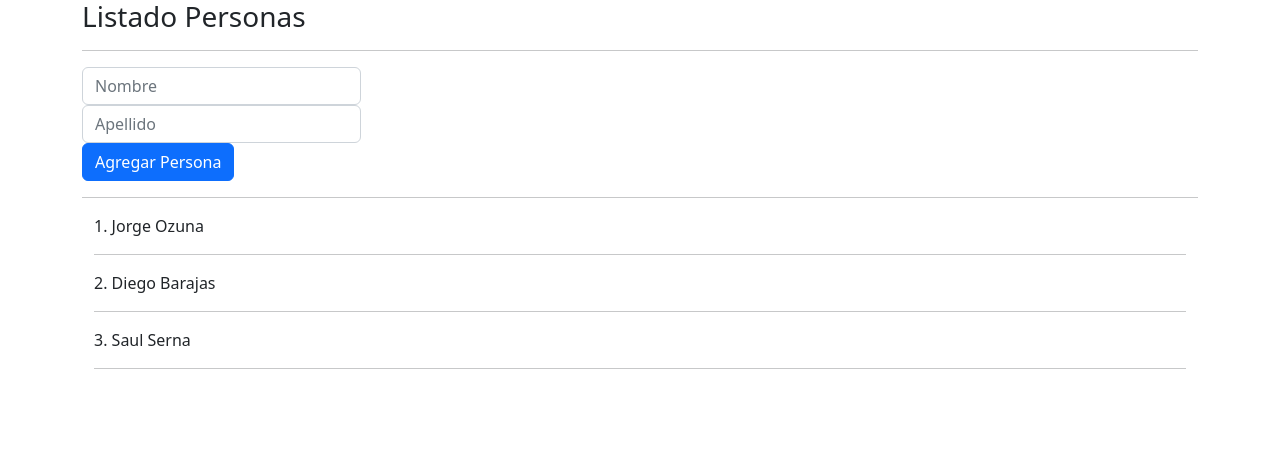
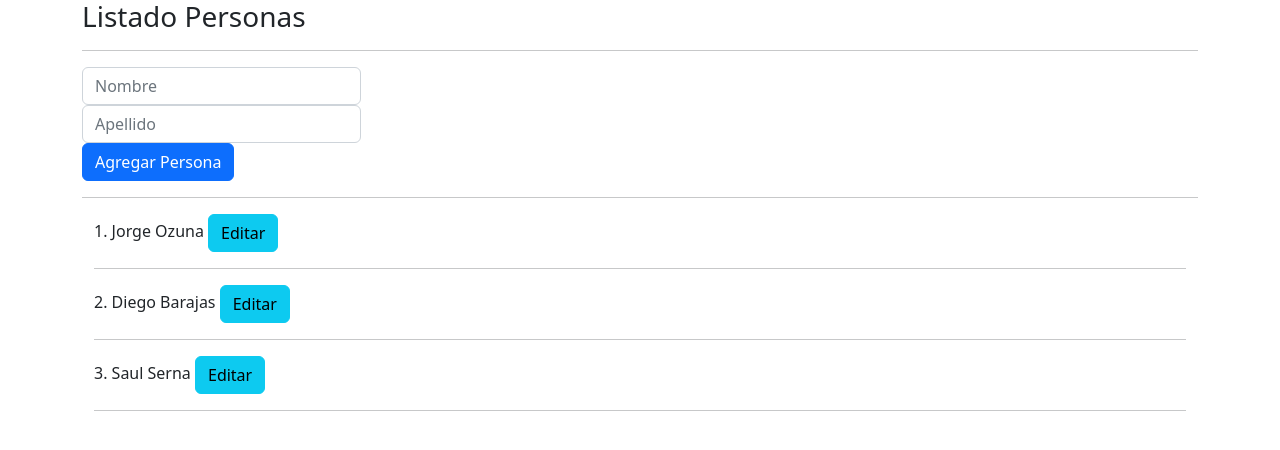
Before and after one commit to TRIYAN-SALAZAR/Listado-de-Personas, an Angular app: page / in a window 1280 px wide. Shown: the top 450 px of the page. Built offline with nearby package versions, Linux system fonts and the light colour scheme.

Commit message:
Comunicamos informacion por medio de un servicio

```diff
--- a/src/app/app.component.ts
+++ b/src/app/app.component.ts
@@ -19,7 +19,7 @@ export class AppComponent implements OnInit{
     ENTIENDE POR DIOOOOOS!!!!!
   */
 
-  constructor(private logginService: LogginService,private personaService: PersnaService){
+  constructor(private logginService: LogginService, private personaService: PersnaService){
 
   }
 
@@ -28,6 +28,7 @@ export class AppComponent implements OnInit{
   }
 
   personaAgregada(persona: Persona){
+    //actualmente este metodo no tiene funcion , pero no lo borro por nomas
     this.personaService.agregarPersona(persona);
   }
 }
--- a/src/app/formulario/formulario.component.ts
+++ b/src/app/formulario/formulario.component.ts
@@ -21,7 +21,14 @@ export class FormularioComponent {
   constructor(
     private LogginService:LogginService,
     private personaService: PersnaService
-  ){}
+  ){
+    this.personaService.saludar.subscribe(
+      (indice: number) => {
+        ++indice
+        alert("Hola desde el indice " + indice);
+      }
+    );
+  }
 
   AgregarPersona(): void{
     let AggPersona = new Persona(
--- a/src/app/persona/persona.component.html
+++ b/src/app/persona/persona.component.html
@@ -4,6 +4,11 @@
         <div class="col">
             <div>
                 {{ indice + 1 + ". " }}{{ persona._nombre }} {{ persona._apellido }}
+                <button
+                    type="submit"
+                    class="btn btn-info"
+                    (click)="emitirSaludo()"
+                >Editar</button>
             </div>
         </div>
     </div>
--- a/src/app/persona/persona.component.ts
+++ b/src/app/persona/persona.component.ts
@@ -1,5 +1,6 @@
 import { Component, Input } from '@angular/core';
 import { Persona } from '../Persona.model';
+import { PersnaService } from '../personas.service';
 
 @Component({
   selector: 'app-persona',
@@ -10,4 +11,14 @@ export class PersonaComponent {
 
   @Input() persona:Persona;
   @Input() indice:number;
+
+  constructor(
+    private PersnaService: PersnaService
+  ){
+
+  }
+
+  emitirSaludo():void {
+    this.PersnaService.saludar.emit(this.indice);
+  }
 }
--- a/src/app/personas.service.ts
+++ b/src/app/personas.service.ts
@@ -1,6 +1,8 @@
 import { Persona } from "./Persona.model";
 import { LogginService } from "./LogginService.service";
+import { EventEmitter, Injectable } from "@angular/core";
 
+@Injectable()
 export class PersnaService {
 
   public personas: Persona[] =
@@ -10,8 +12,15 @@ export class PersnaService {
     new Persona('Saul', 'Serna')
   ];
 
+  public saludar = new EventEmitter<number>();
+
+  constructor(
+    private logginService: LogginService
+  ){}
+
 
   agregarPersona(persona: Persona){
     this.personas.push(persona);
+    this.logginService.envioMensajeAConsola('Agregamos a la persona: ' + persona._nombre + ' ' + persona._apellido);
   }
 }
```
Lines whose indentation alone changed are shown as unchanged.
